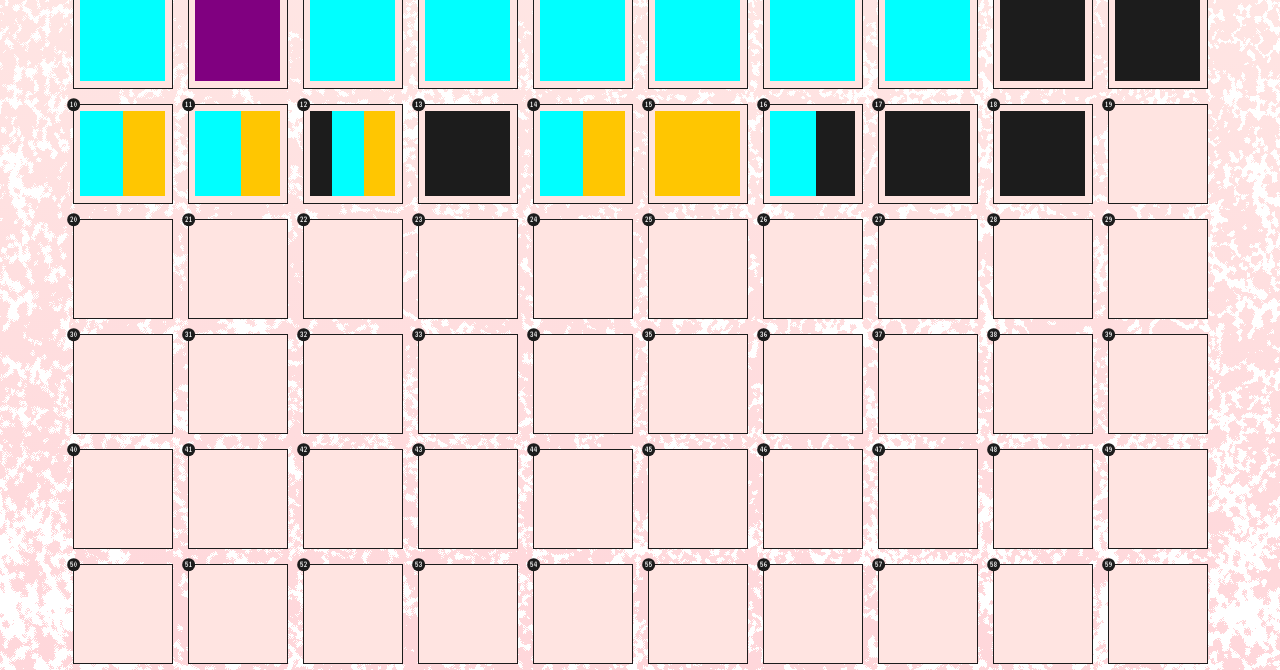
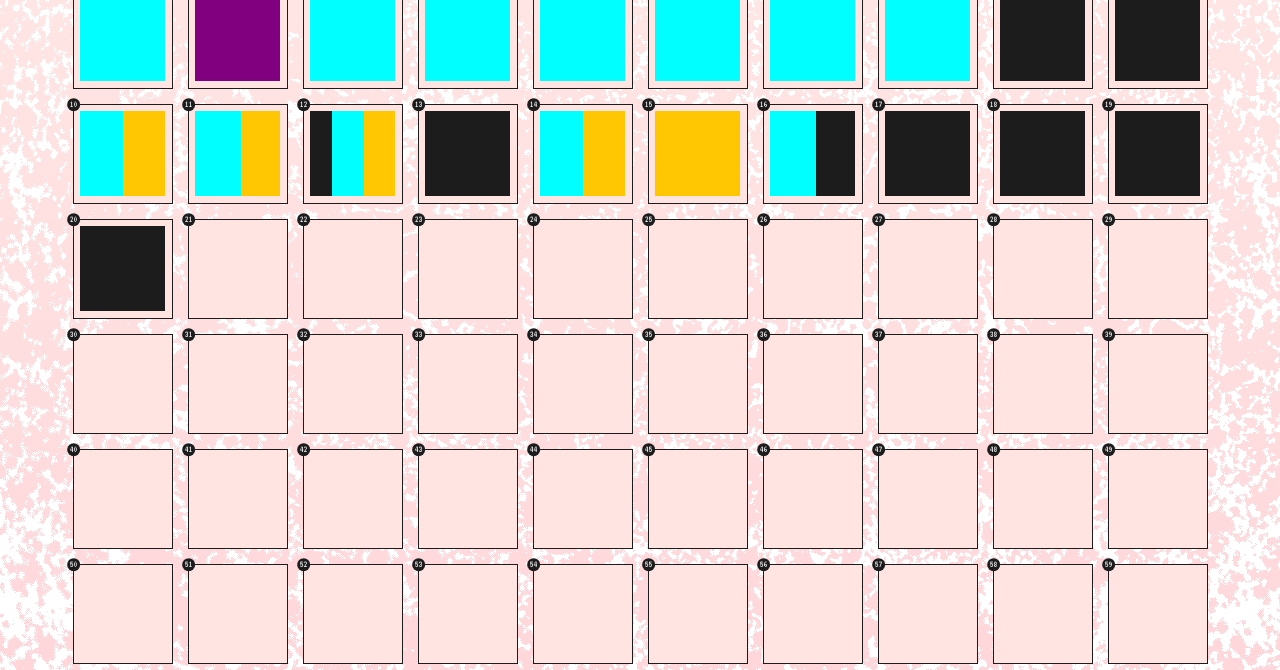
Before and after one commit to powerplant-design/100-days-visualizer, a plain HTML site: page index.html in a window 1280 px wide. Shown: the part 112-782 px from the top of the page. Drawn offline with Linux system fonts and the light colour scheme.

Commit message:
Added dy 19 + 20

```diff
--- a/index.html
+++ b/index.html
@@ -120,7 +120,7 @@
 
         <div class="day day18">
             <span>18</span>
-            <a href="#" target="_blank" rel="roreffer noopener">
+            <a href="#">
                 <div class="project"></div>
             </a>
 
@@ -129,8 +129,14 @@
             </a>
         </div>
 
-        <div class="day day19"><span>19</span></div>
-        <div class="day day20"><span>20</span></div>
+        <div class="day day19"><span>19</span>
+            <a href="https://twofiveseven.netlify.app" target="_blank" rel="roreffer noopener">
+                <div class="project"></div>
+            </a></div>
+        <div class="day day20"><span>20</span>
+            <a href="https://twofiveseven.netlify.app" target="_blank" rel="roreffer noopener">
+                <div class="project"></div>
+            </a></div>
         <div class="day day21"><span>21</span></div>
         <div class="day day22"><span>22</span></div>
         <div class="day day23"><span>23</span></div>
```
